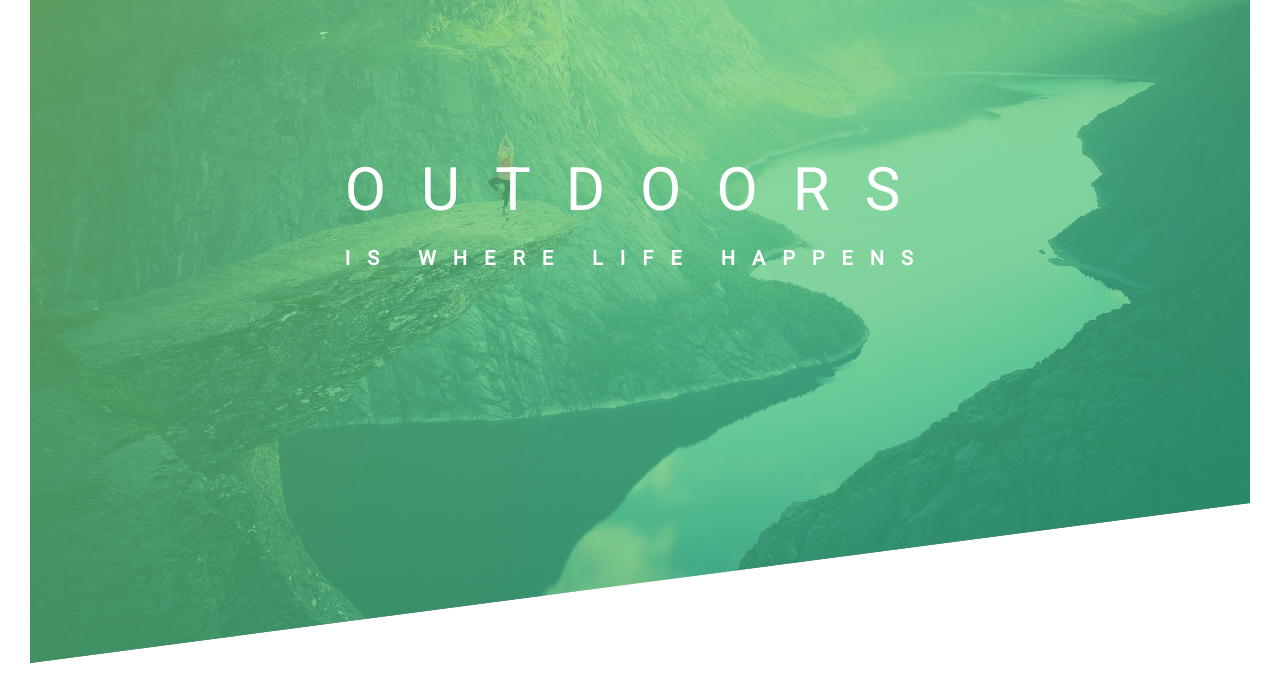
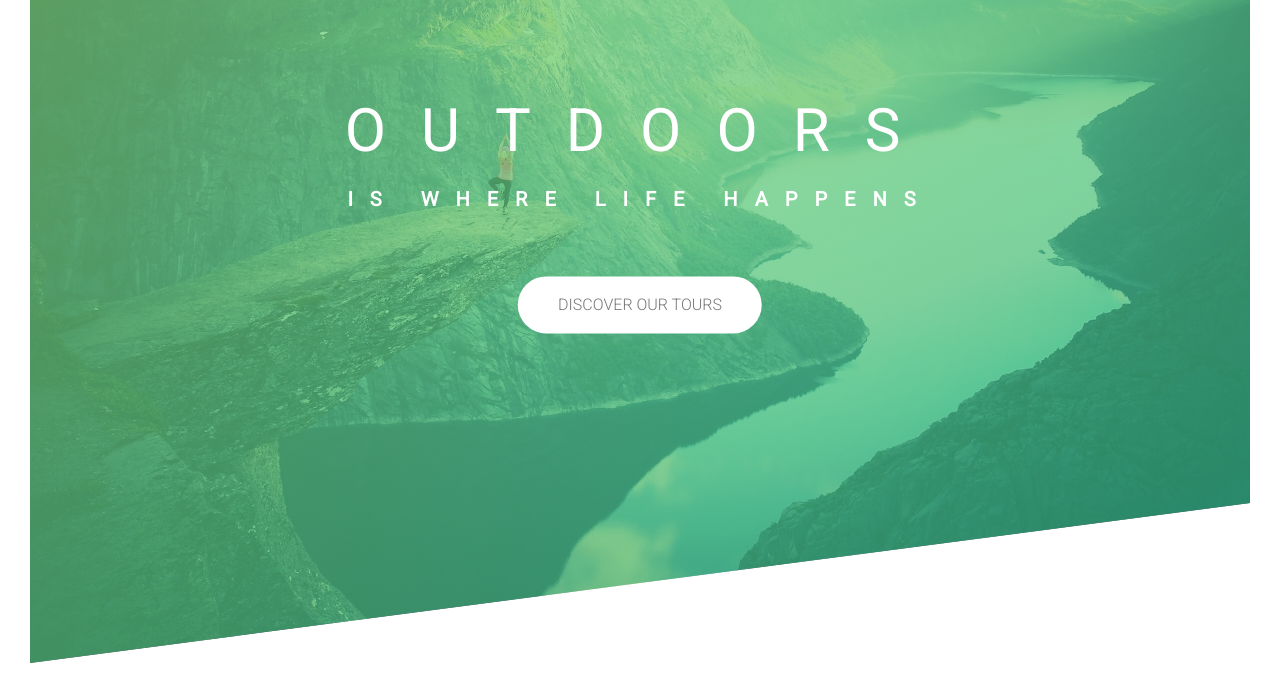
Before and after one commit to 0prashantkumar/CSS_REPO, a plain HTML site: page index.html in a window 1280 px wide. Shown: the part 127-820 px from the top of the page. Drawn offline with Linux system fonts and the light colour scheme.

Commit message:
upto header

```diff
--- a/css/style.css
+++ b/css/style.css
@@ -40,10 +40,15 @@ body {
 
 .logo {
   height: 35px;
+  animation: moveInRight 1s ease-out;
 }
+/* .logo:hover {
+animation: moveInRight 2s ease-out;
+} */
 
 .text-box {
   position: absolute;
+  text-align: center;
   top: 40%;
   left: 50%;
   transform: translate(-50%, -50%);
@@ -52,6 +57,7 @@ body {
   color: white;
   text-transform: uppercase;
   backface-visibility: hidden;
+  margin-bottom: 60px;
 }
 
 .heading-primary-main {
@@ -105,3 +111,24 @@ body {
     transform: translate(0);
   }
 }
+
+.btn:link,
+.btn:visited {
+  text-transform: uppercase;
+  text-decoration: none;
+  padding: 15px 40px;
+  display: inline-block;
+  border-radius: 100px;
+  transition: all 0.2s;
+}
+
+.btn:hover {
+  transform: translateY(-3px);
+}
+.btn:active {
+  transform: translateY(-1px);
+}
+.btn-white {
+  background-color: #fff;
+  color: #777;
+}
--- a/index.html
+++ b/index.html
@@ -23,6 +23,7 @@
           <span class="heading-primary-main">OUTDOORS</span>
           <span class="heading-primary-sub">is where life happens</span>
         </h1>
+        <a href="#" class="btn btn-white"> Discover our tours </a>
       </div>
     </header>
   </body>
```
